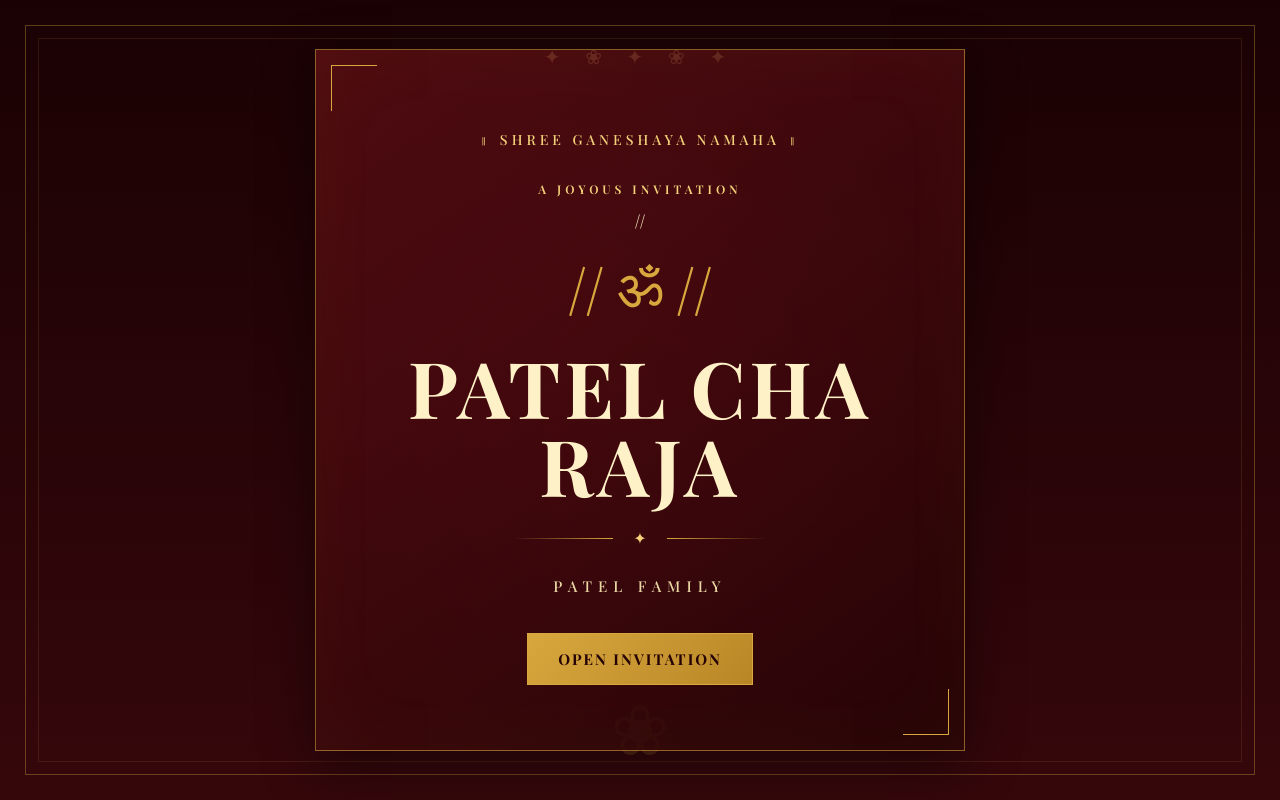
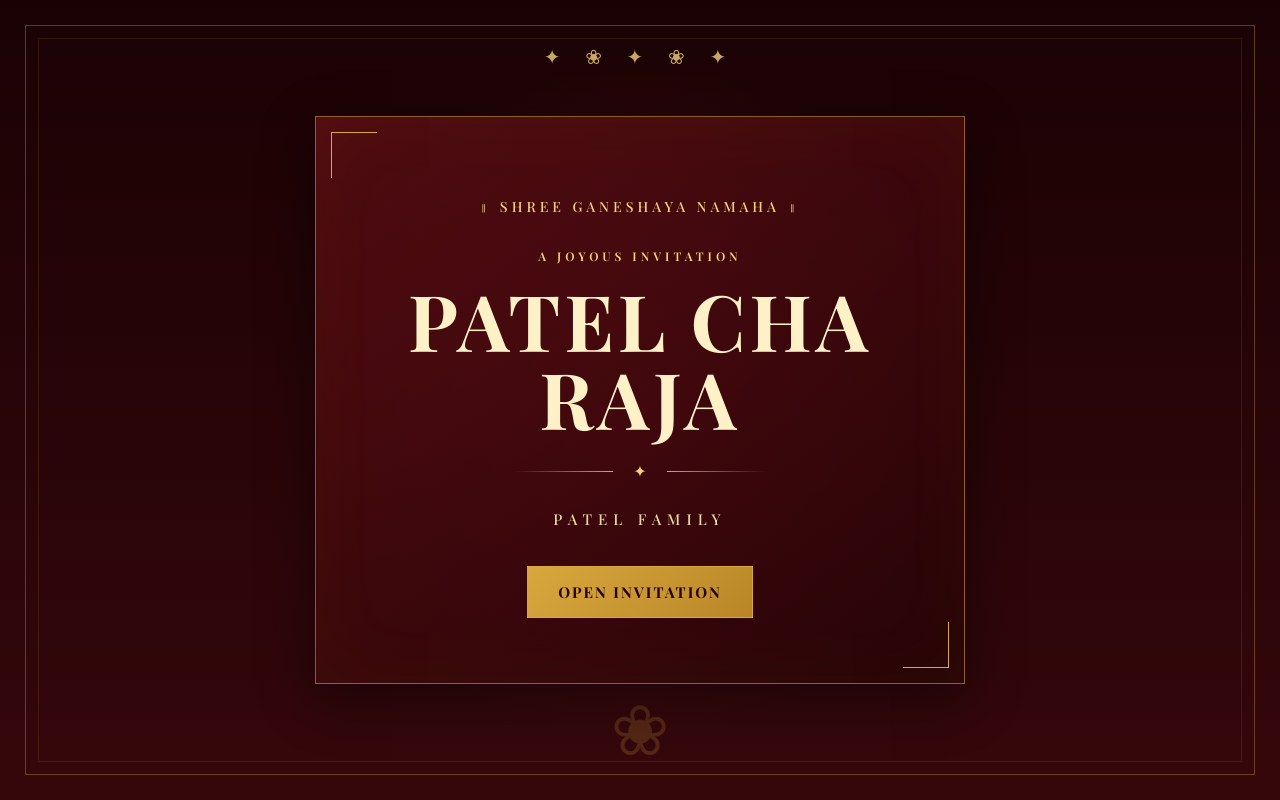
Before and after one commit to aesh-patel22/PATEL_CHA_RAJA_INVITE, a Next.js app: page / in a window 1280 px wide. Built offline with nearby package versions, Linux system fonts and the light colour scheme.

Commit message:
Update page.js

```diff
--- a/app/page.js
+++ b/app/page.js
@@ -347,10 +347,6 @@ useEffect(() => {
             <p className="eyebrow">
               A JOYOUS INVITATION
             </p>
-
-            //  <div className="footer-om">
-            //   ॐ
-            // </div>
 
             <h1>
               PATEL CHA RAJA
```
